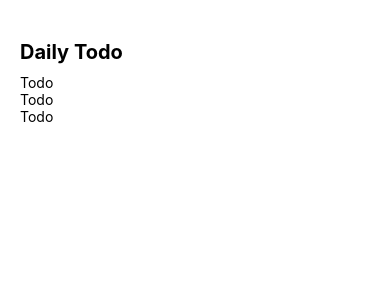
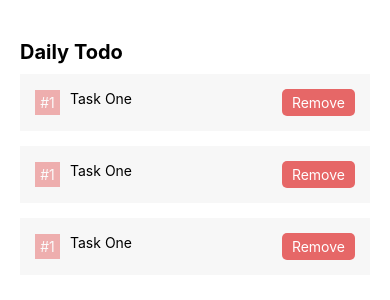
Before and after one commit to ashiqur-russel/react-native-todo, a React Native app: screen / in a window 390 px wide. Shown: the top 300 px of the page. Built offline with nearby package versions, Linux system fonts and the light colour scheme.

Commit message:
content part and button

```diff
--- a/components/Todo.js
+++ b/components/Todo.js
@@ -1,10 +1,60 @@
-import { View, Text } from "react-native";
+import { View, Text, StyleSheet, TouchableOpacity } from "react-native";
 import React from "react";
 
 export default function Todo() {
   return (
-    <View>
-      <Text>Todo</Text>
+    <View style={styles.todo}>
+      <View style={styles.todoNumber}>
+        <View style={styles.order}>
+          <Text style={styles.indexColor}>#1</Text>
+        </View>
+        <Text style={styles.todoText}>Task One</Text>
+      </View>
+
+      <TouchableOpacity style={styles.btn}>
+        {" "}
+        <Text style={styles.btnText}>Remove</Text>
+      </TouchableOpacity>
     </View>
   );
 }
+const styles = StyleSheet.create({
+  todo: {
+    marginBottom: 15,
+    padding: 15,
+    backgroundColor: "#f7f7f7",
+    display: "flex",
+    flexDirection: "row",
+    alignItems: "center",
+    justifyContent: "space-between",
+  },
+  todoNumber: {
+    display: "flex",
+    flexDirection: "row",
+    flexWrap: "wrap",
+  },
+  order: {
+    width: 25,
+    height: 25,
+    backgroundColor: "#e66767",
+    borderColor: "gray",
+    borderRadius: "5",
+    opacity: 0.5,
+    marginRight: 10,
+    flexDirection: "row",
+    justifyContent: "center",
+    alignItems: "center",
+  },
+  indexColor: {
+    color: "white",
+  },
+  btn: {
+    backgroundColor: "#e66767",
+    paddingVertical: 5,
+    paddingHorizontal: 10,
+    borderRadius: 5,
+  },
+  btnText: {
+    color: "white",
+  },
+});
```
